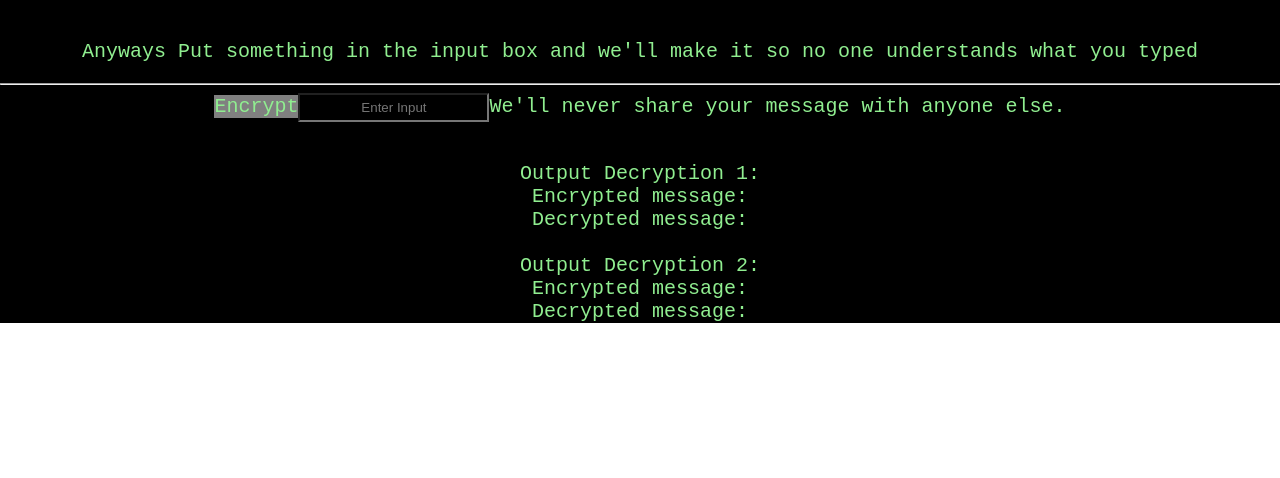
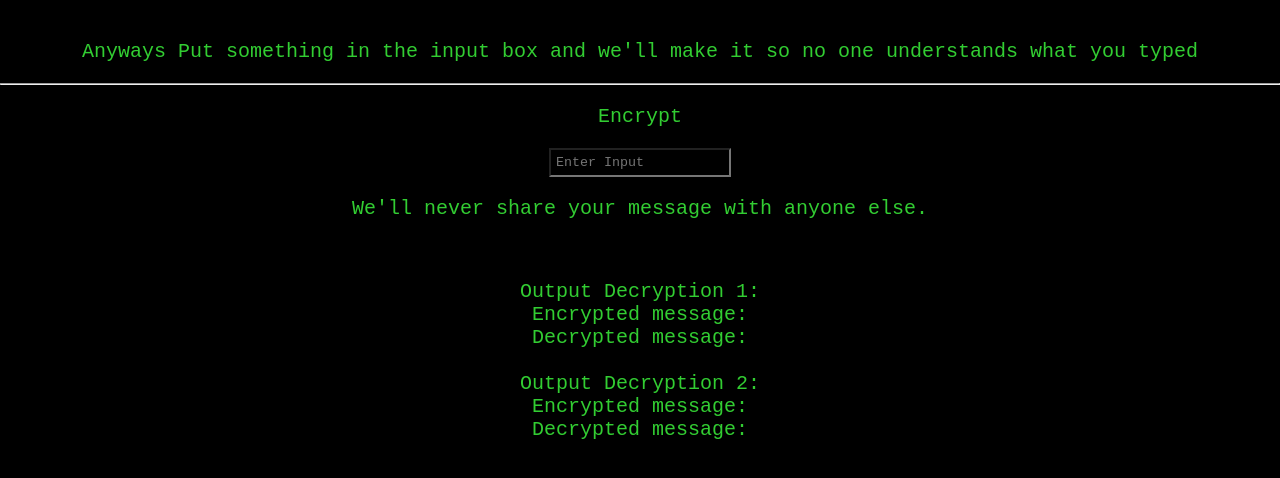
Before and after one commit to Jayjay-lv/Encryption-Project, a React (Create React App) app in the folder my-app/: page / in a window 1280 px wide. Shown: the top 478 px of the page. Built offline with nearby package versions, Linux system fonts and the light colour scheme.

Commit message:
All Good Styling
Made everything centered and added cool coloring

```diff
--- a/my-app/src/App.css
+++ b/my-app/src/App.css
@@ -2,42 +2,73 @@
   text-align: center;
 }
 
-.background{
-  color: grey;
-}
-.body{
-  color: black;
+.formBasicInput{
+  font-family: monospace;
 }
 .font{
   color: green;
+  font-family: monospace;;
 }
 
 .text{
   position: center;
   font-family: monospace;
+  color: limegreen;
 }
 
+body{
+  background-color: black;
+}
 .Outputs{
+  text-align: center;
   font-size: 20px;
   font-color:green;
-  color: lightgreen;
+  color: limegreen;
   position: center;
   font-family: monospace;
 }
 
+.div{
+position: center;
+width: relative;
+height: relative;
+text-align: center;
+}
 
-.message{
+.placeholder{
+  color:limegreen;
+}
+
+.Inputbox{
+  position: center;
+  padding: 5px;
+  font-family: monospace;
+  color:limegreen;
+  background-color: black;
+
+}
+#Input{
+ width: 40;
+ height: 30;
+ font-size: 20px;
+ position: center;
+ font-family: monospace;
+ color: limegreen;
+ text-align: center;
+
+}
+
+#box{
+  position: center;
+  text-align: center;
+}
+#message{
+  text-align: center;
   font-size: 20px;
-  font-color:green;
-  color: lightgreen;
+  color: limegreen;
   font-family: monospace;
 }
 
-
-.Input{
-  position: center;
-  padding: 5px;
-}
 
 .App-logo {
   animation: App-logo-spin infinite 20s linear;
--- a/my-app/src/App.js
+++ b/my-app/src/App.js
@@ -36,7 +36,7 @@ class App extends Component {
 
   render() {
     return(
-      <div style={{ textAlign:"center",width: "max", height: "relative", background: "black"}}>
+      <div id='div'>
       <div>
       <Alert variant="success">
   <Alert.Heading className='Outputs'role="alert" class="alert alert-success">Hey, Welcome to Our encryption Site</Alert.Heading>
@@ -46,13 +46,17 @@ class App extends Component {
   <hr />
   </Alert>
      <form>
-    <Form.Group size="lg"controlId="formBasicInput">
-    <Form.Label className='message'style={{ width: 40, height: 20, background: "grey",}}>
+    <Form.Group id='box'controlId="formBasicInput">
+    <Form.Label id='Input'>
+   <p>
     Encrypt
+    </p>
     </Form.Label>
-    <Form.Control style={{ textAlign:"center",width: "max", height: "relative", background: "black"}} type="text" placeholder="Enter Input" className='Input' onChange={this.updateName} />
-    <Form.Text className='message'>
+    <Form.Control type="text" placeholder="Enter Input" className='Inputbox' onChange={this.updateName} />
+    <Form.Text>
+    <p id='message'>
       We'll never share your message with anyone else.
+      </p>
     </Form.Text>
     </Form.Group>
       <br/>
```
